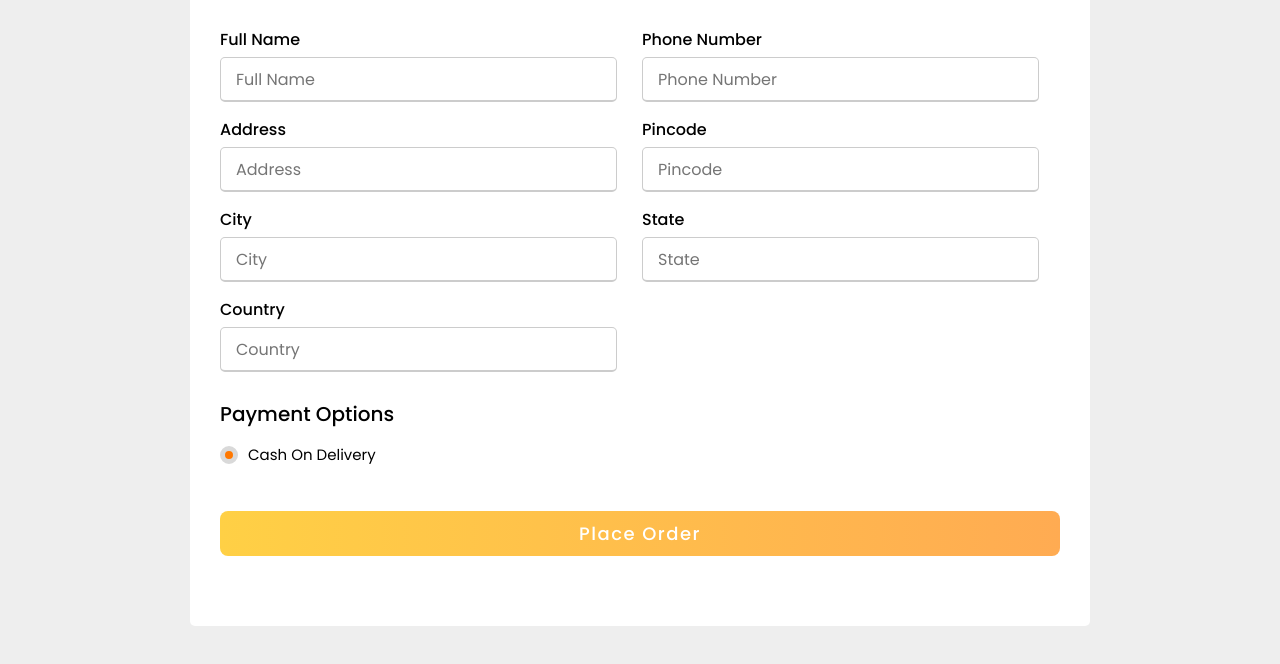
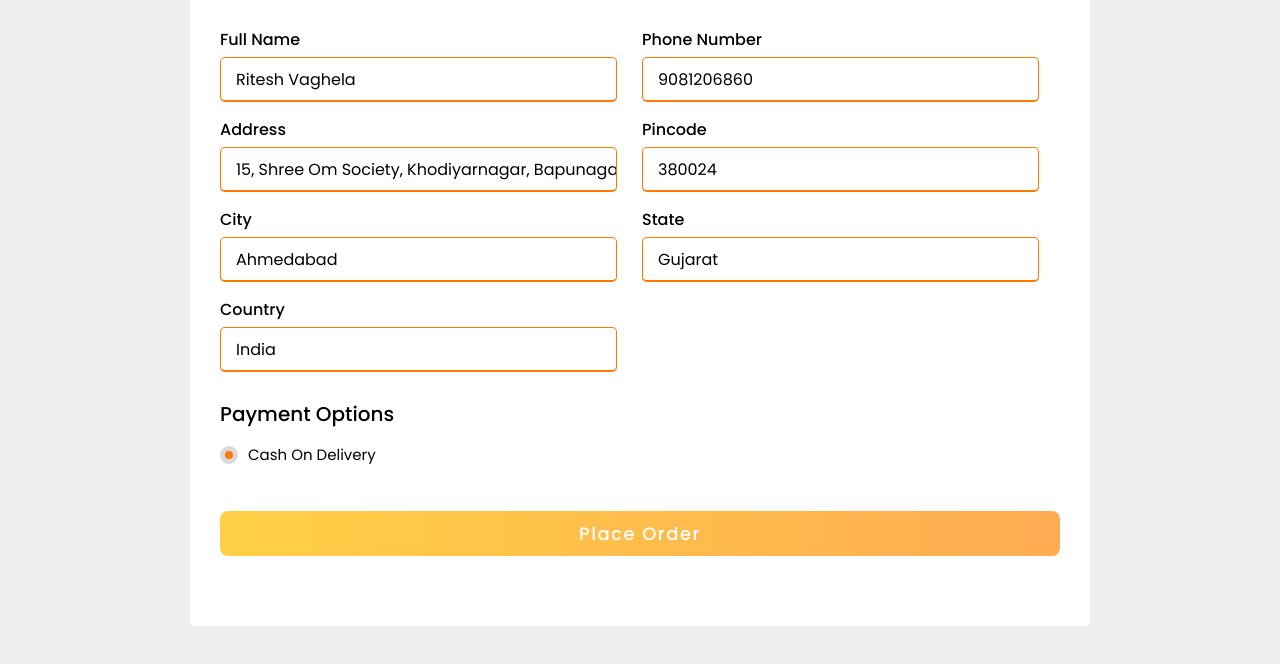
Before and after one commit to Ritesh591/thevegbox, a plain HTML site: page checkout.html in a window 1280 px wide. Shown: the part 254-918 px from the top of the page. Drawn offline with nearby package versions, Linux system fonts and the light colour scheme.

Commit message:
eightth commit

```diff
--- a/checkout.html
+++ b/checkout.html
@@ -61,31 +61,31 @@
             <div class="user-details">
               <div class="input-box">
                 <span class="details">Full Name</span>
-                <input type="text" placeholder="full name" required>
+                <input type="text" placeholder="full name" value="Ritesh Vaghela">
               </div>
               <div class="input-box">
                 <span class="details">Phone Number</span>
-                <input type="tel" placeholder="Phone number" required>
+                <input type="tel" placeholder="Phone number" value="9081206860">
               </div>
               <div class="input-box">
                 <span class="details">Address</span>
-                <input type="text" placeholder="Address" required>
+                <input type="text" placeholder="Address" value="15, shree om society, khodiyarnagar, bapunagar">
               </div>
               <div class="input-box">
                 <span class="details">pincode</span>
-                <input type="number" placeholder="Pincode" required>
+                <input type="number" placeholder="Pincode" value="380024">
               </div>
               <div class="input-box">
                 <span class="details">City</span>
-                <input type="text" placeholder="City" required>
+                <input type="text" placeholder="City" value="ahmedabad">
               </div>
               <div class="input-box">
                 <span class="details">State</span>
-                <input type="text" placeholder="State" required>
+                <input type="text" placeholder="State" value="gujarat">
               </div>
               <div class="input-box">
                 <span class="details">Country</span>
-                <input type="text" placeholder="Country" required>
+                <input type="text" placeholder="Country" value="india">
               </div>
             </div>
             <div class="pay-option">
```
